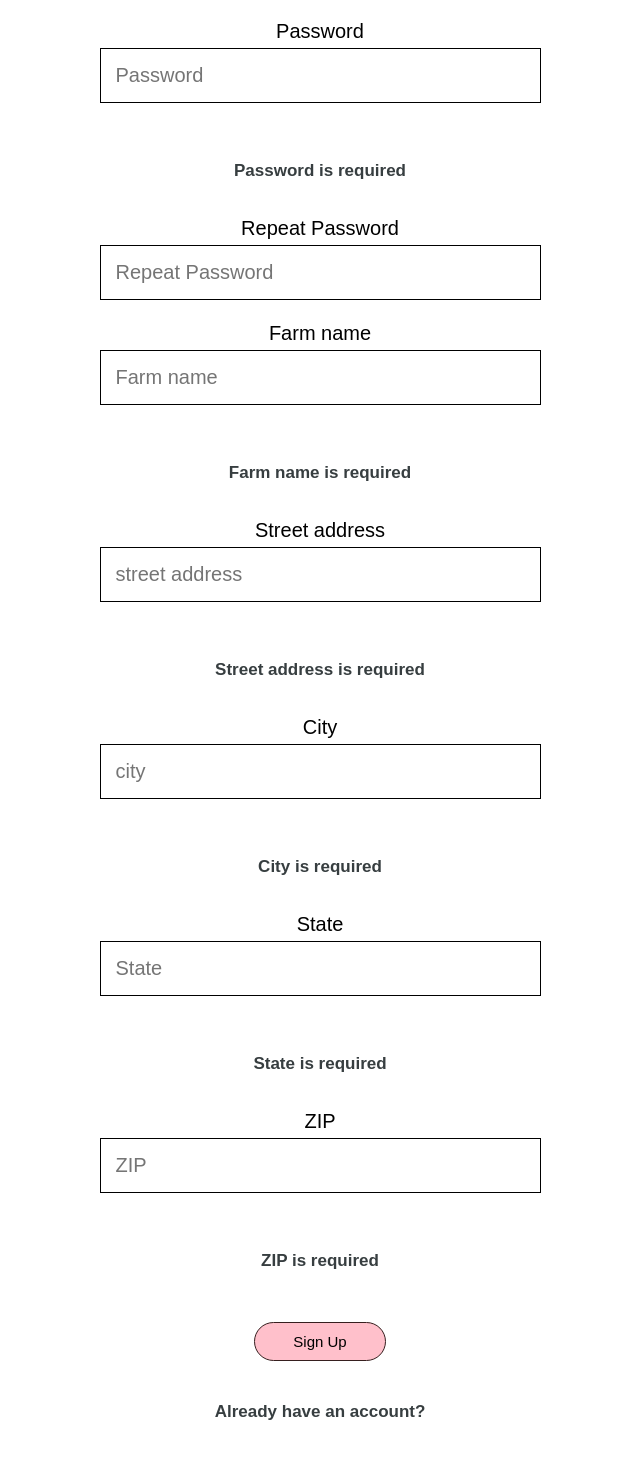
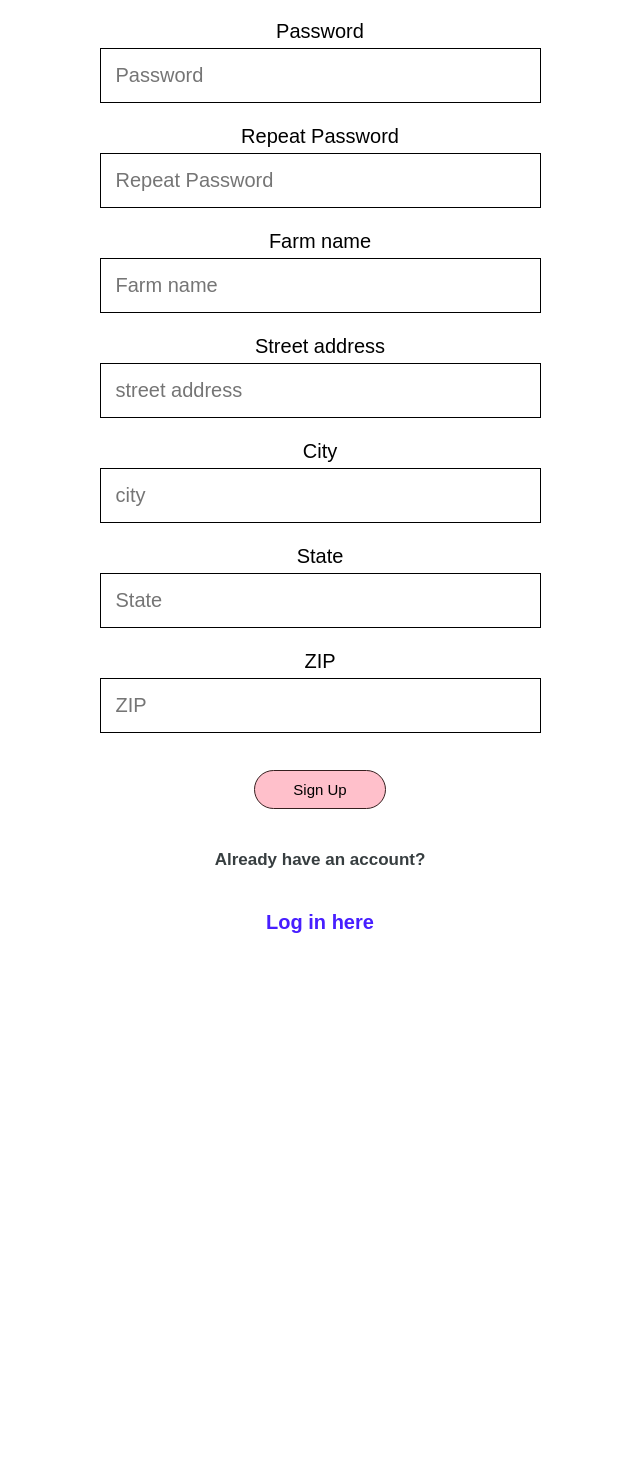
Before and after one commit to nora-sandler/farmers-bazaar-client, a React (Create React App) app: page /signup in a window 1280 px wide. Shown: the part 321-1785 px from the top of the page, without its empty margins (320-960 px from the left). After the commit the page ends 1281 px from the top, so only its background shows below. Built offline with nearby package versions, Linux system fonts and the light colour scheme.

Commit message:
deleted unnecessary stuff

```diff
--- a/src/Register.js
+++ b/src/Register.js
@@ -303,9 +303,6 @@ validateZIP() {
                             />
                         )}
 
-                        <ValidationError
-                                message={this.validatePassword()}
-                            />
 
                         <label>Repeat Password</label>
                         <input
@@ -323,9 +320,7 @@ validateZIP() {
                                 message={this.validateRepeatPassword()}
                             />
                         )}
-                        <ValidationError
-                                message={this.validateRepeatPassword()}
-                            />
+
                         <label htmlFor="farm_name">Farm name</label>
                         <input
                             type="text"
@@ -342,9 +337,6 @@ validateZIP() {
                             />
                         )}
 
-                        <ValidationError
-                                message={this.validateFarmName()}
-                            />
 
                         <label htmlFor="street_address">Street address</label>
                         <input
@@ -361,11 +353,6 @@ validateZIP() {
                                 message={this.validateStreetAddress()}
                             />
                         )}
-                        <ValidationError
-                                message={this.validateStreetAddress()}
-                            />
-
-
 
                         <label htmlFor="city">City</label>
                         <input
@@ -382,13 +369,6 @@ validateZIP() {
                                 message={this.validateCity()}
                             />
                         )}
-                        <ValidationError
-                                message={this.validateCity()}
-                            />
-
-
-
-
 
                         <label htmlFor="state">State</label>
                         <input
@@ -406,11 +386,6 @@ validateZIP() {
                             />
                         )}
 
-                        <ValidationError
-                                message={this.validateState()}
-                            />
-
-
                         <label htmlFor="zip">ZIP</label>
                         <input
                             type="text"
@@ -426,9 +401,6 @@ validateZIP() {
                                 message={this.validateZIP()}
                             />
                         )}
-                        <ValidationError
-                                message={this.validateZIP()}
-                            />
 
 
                         <button
```
